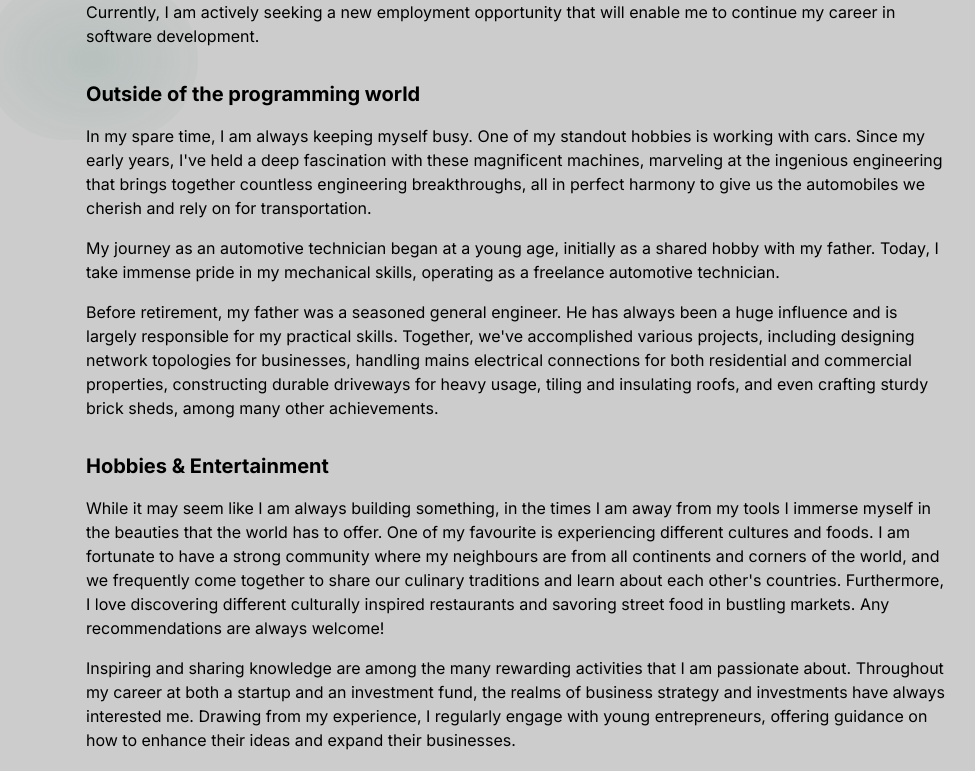
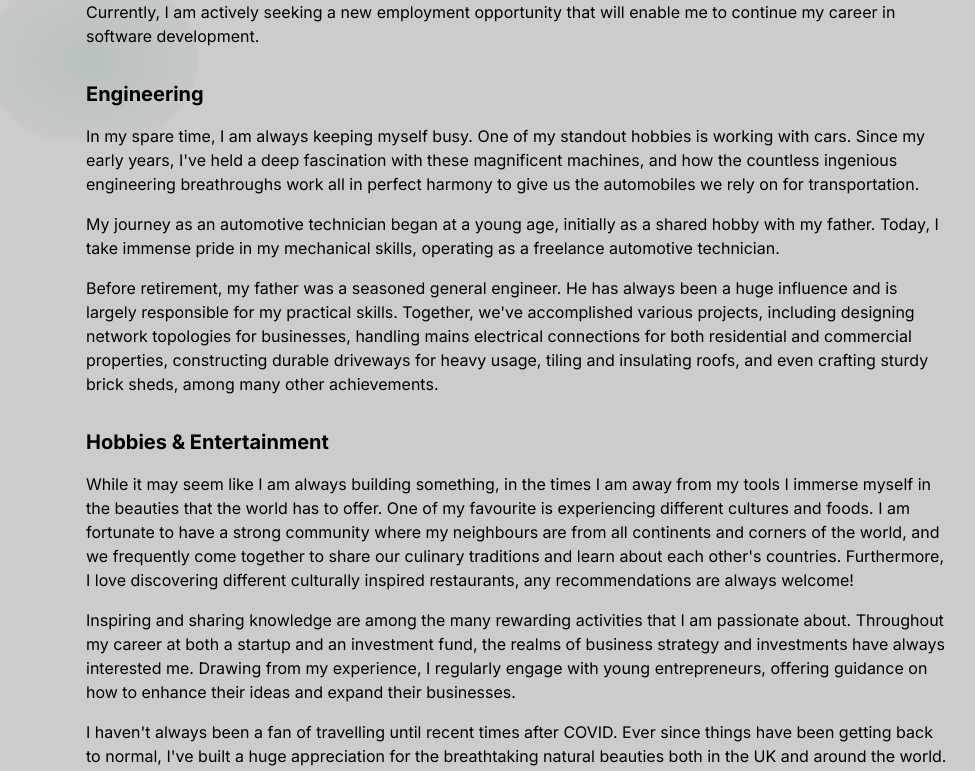
Before and after one commit to sabirchowdhury/portfolio-website, a Next.js app: page /about in a window 1280 px wide. Shown: the part 620-1391 px from the top of the page, without its empty margins (122-1097 px from the left). Built offline with nearby package versions, Linux system fonts and the light colour scheme.

Commit message:
edit content

```diff
--- a/app/about/_content/about.ts
+++ b/app/about/_content/about.ts
@@ -9,9 +9,9 @@ const about = [
     ],
   },
   {
-    heading: "Outside of the programming world",
+    heading: "Engineering",
     content: [
-      "In my spare time, I am always keeping myself busy. One of my standout hobbies is working with cars. Since my early years, I've held a deep fascination with these magnificent machines, marveling at the ingenious engineering that brings together countless engineering breakthroughs, all in perfect harmony to give us the automobiles we cherish and rely on for transportation.",
+      "In my spare time, I am always keeping myself busy. One of my standout hobbies is working with cars. Since my early years, I've held a deep fascination with these magnificent machines, and how the countless ingenious engineering breathroughs work all in perfect harmony to give us the automobiles we rely on for transportation.",
       "My journey as an automotive technician began at a young age, initially as a shared hobby with my father. Today, I take immense pride in my mechanical skills, operating as a freelance automotive technician.",
       "Before retirement, my father was a seasoned general engineer. He has always been a huge influence and is largely responsible for my practical skills. Together, we've accomplished various projects, including designing network topologies for businesses, handling mains electrical connections for both residential and commercial properties, constructing durable driveways for heavy usage, tiling and insulating roofs, and even crafting sturdy brick sheds, among many other achievements.",
     ],
@@ -19,9 +19,9 @@ const about = [
   {
     heading: "Hobbies & Entertainment",
     content: [
-      "While it may seem like I am always building something, in the times I am away from my tools I immerse myself in the beauties that the world has to offer. One of my favourite is experiencing different cultures and foods. I am fortunate to have a strong community where my neighbours are from all continents and corners of the world, and we frequently come together to share our culinary traditions and learn about each other's countries. Furthermore, I love discovering different culturally inspired restaurants and savoring street food in bustling markets. Any recommendations are always welcome!",
+      "While it may seem like I am always building something, in the times I am away from my tools I immerse myself in the beauties that the world has to offer. One of my favourite is experiencing different cultures and foods. I am fortunate to have a strong community where my neighbours are from all continents and corners of the world, and we frequently come together to share our culinary traditions and learn about each other's countries. Furthermore, I love discovering different culturally inspired restaurants, any recommendations are always welcome!",
       "Inspiring and sharing knowledge are among the many rewarding activities that I am passionate about. Throughout my career at both a startup and an investment fund, the realms of business strategy and investments have always interested me. Drawing from my experience, I regularly engage with young entrepreneurs, offering guidance on how to enhance their ideas and expand their businesses.",
-      "I haven't always been a fan of travelling until recent times after COVID. Ever since things have been getting back to normal, I had the oppotunity to visit the breathtaking natural beauties that the UK has to offer, without all the large crowds and honeypots. I have also recently visited Morocco which was the first time I visited a country with my university friends. I thoroughly enjoyed the experience and hopefully its the first of many to come.",
+      "I haven't always been a fan of travelling until recent times after COVID. Ever since things have been getting back to normal, I've built a huge appreciation for the breathtaking natural beauties both in the UK and around the world.",
       "Health and fitness are very important to me. I strictly workout a minimum 4 times a week. I also enjoy watching and competing in sports such as football and boxing. ",
     ],
   },
--- a/components/Logo.tsx
+++ b/components/Logo.tsx
@@ -7,7 +7,7 @@ export default function Logo({ hidden }: { hidden: boolean }) {
     <Link className={classNames({ "hidden lg:block": hidden })} href="/">
       <span className="flex items-center text-xl md:text-2xl my-2eid">
         <Terminal fontSize="inherit" />
-        <h1 className="font-extrabold mx-2">Sabir</h1>{" "}
+        <h1 className="font-extrabold ml-2 mr-1.5">Sabir</h1>{" "}
         <h1 className="font-light">Chowdhury</h1>
       </span>
     </Link>
```
